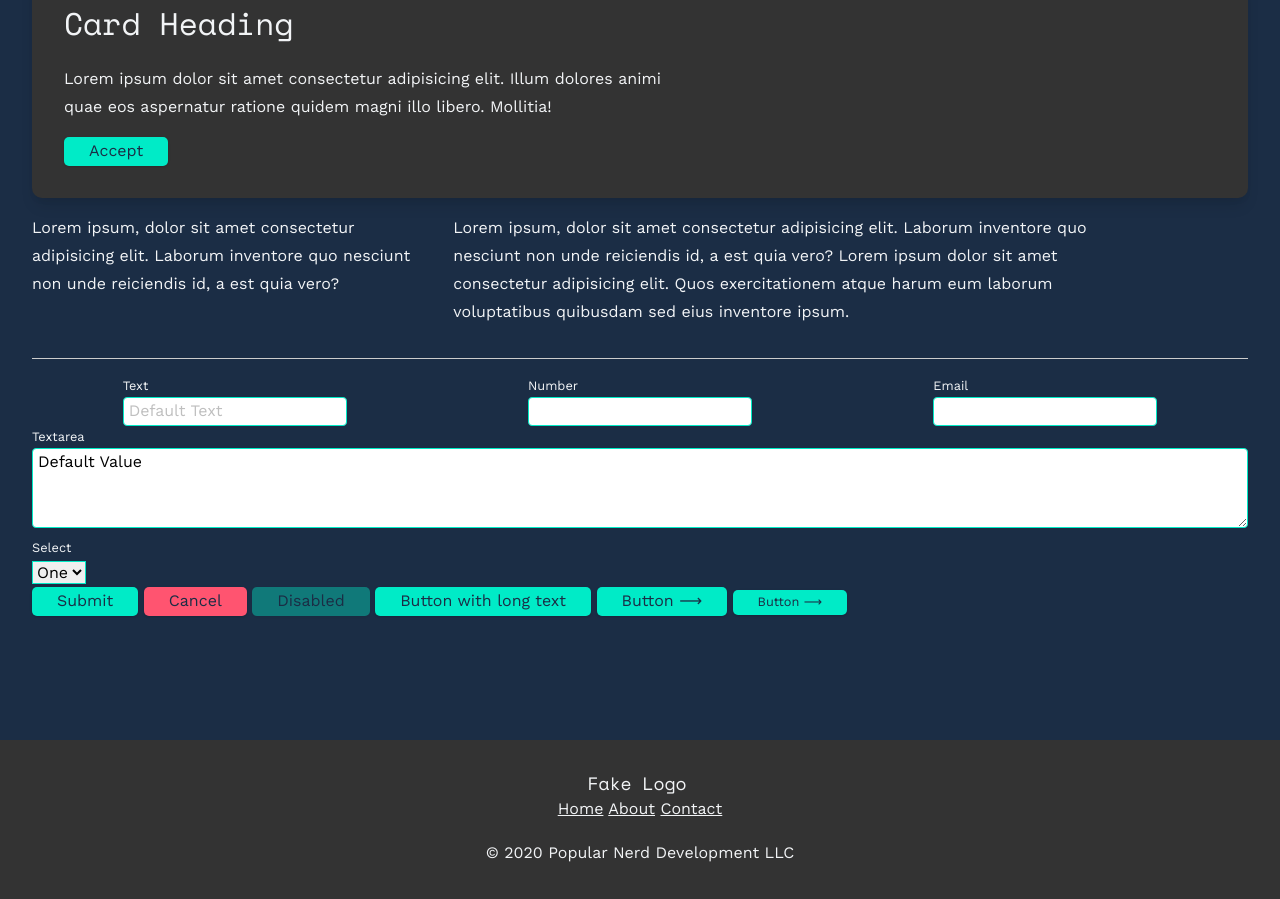
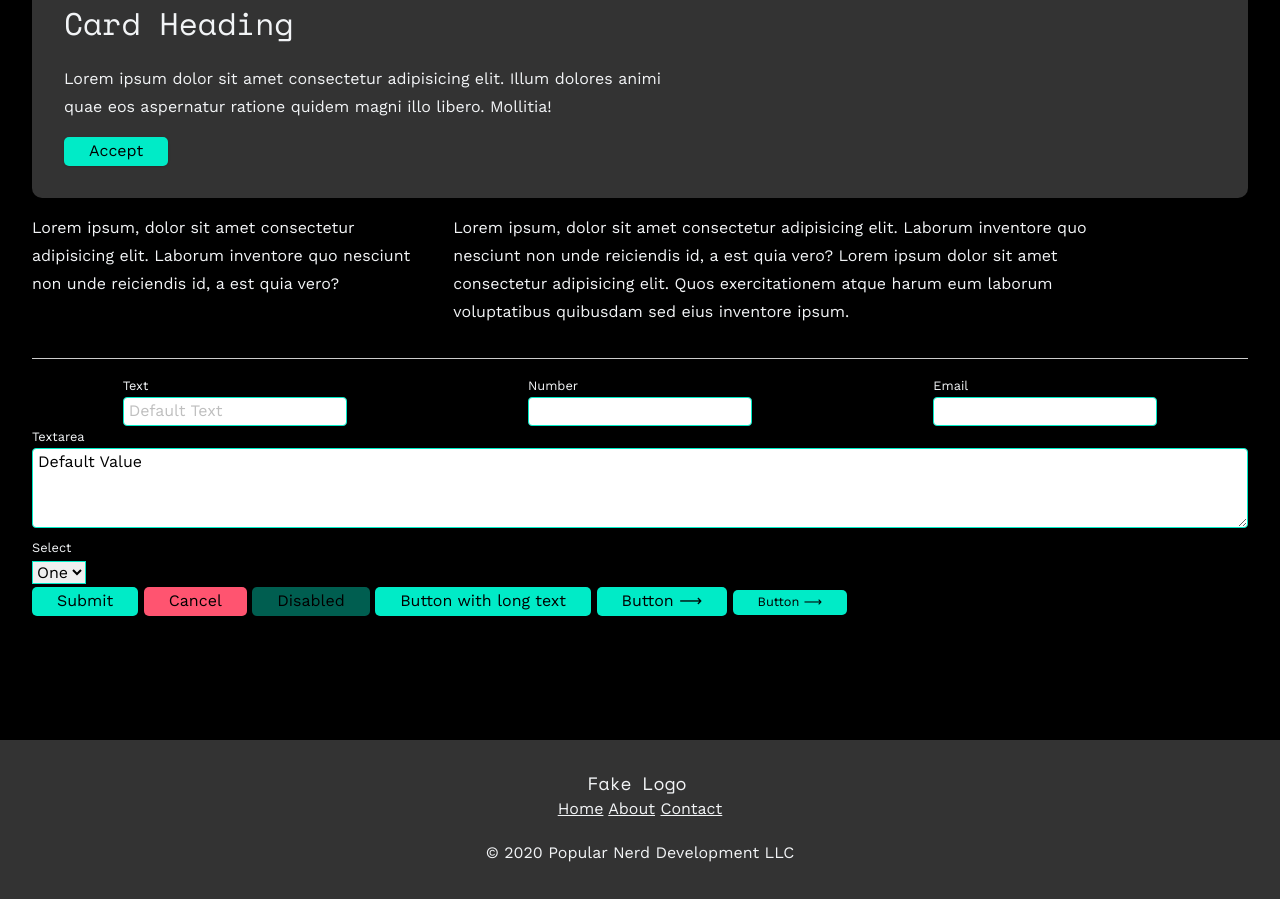
Before and after one commit to TheNootLinja/Popular-Nerd-Design-System, a website built with Parcel: page index.html in a window 1280 px wide. Shown: the part 1132-2031 px from the top of the page. Built offline with nearby package versions, Linux system fonts and the light colour scheme.

Commit message:
Add beginnings of different themes to our design system

```diff
--- a/css/style.css
+++ b/css/style.css
@@ -314,3 +314,67 @@ button.small {
   --buttonTextColor: var(--black);
   --footerBackground: var(--darkGrey);
 }
+
+.oled {
+  --black: #000;
+}
+
+.theme {
+    /* Define colors as colors */
+    --green: #00ebc7;
+    --red: #ff5470;
+    --yellow: #fde24f;
+    --black: #1b2d45;
+    --darkBlue: #00214d;
+    --darkGrey: #333;
+    --grey: #bfbfbf;
+    --lightGrey: #f2f4f6;
+    --white: #fff;
+
+    /* Palette 1 */
+    --coral: #ff6e6c;
+    --darkestBlue: #1f1235;
+    --purple: #6246ea;
+
+
+    /* Define the colors intentions */
+    --primary: var(--purple);
+    --danger: var(--red);
+    --background: var(--white);
+    --textColor: var(--black);
+    --lineColor: var(--green);
+    --cardBg: var(--white);
+    --headerBackground: var(--darkBlue);
+    --footerBackground: var(--black);
+    --buttonTextColor: var(--white);
+
+    /* styles */
+    --line: solid 1px var(--lineColor);
+
+    /* Type */
+    --headingFont: "Space Mono", monospace;
+    --bodyFont: "Work Sans", sans-serif;
+    --baseFontSize: 100%;
+    --h1: 3.052rem;
+    --h2: 2.441rem;
+    --h3: 1.953rem;
+    --h4: 1.563rem;
+    --h5: 1.25rem;
+    --smallText: 0.8rem;
+
+    /* Elevation */
+    --level-1: 0 1px 3px 0 rgba(0, 0, 0, 0.1), 0 1px 2px 0 rgba(0, 0, 0, 0.06);
+    --level-2: 0 4px 6px -1px rgba(0, 0, 0, 0.1),
+      0 2px 4px -1px rgba(0, 0, 0, 0.06);
+    --level-3: 0 10px 15px -3px rgba(0, 0, 0, 0.1),
+      0 4px 6px -2px rgba(0, 0, 0, 0.05);
+    --level-4: 0 20px 25px -5px rgba(0, 0, 0, 0.1),
+      0 10px 10px -5px rgba(0, 0, 0, 0.04);
+
+    /* Positioning */
+    --containerPadding: 2.5%;
+    --headerHeight: 3rem;
+
+    /* Misc */
+    --borderRadius: 10px;
+}
--- a/index.html
+++ b/index.html
@@ -23,7 +23,7 @@
   <meta name="theme-color" content="#fafafa">
 </head>
 
-<body class="dark">
+<body class="dark oled">
   <header>
     <h1 class="fake-logo">Fake Logo</h1>
     <nav>
```
